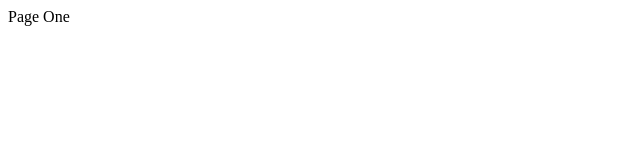
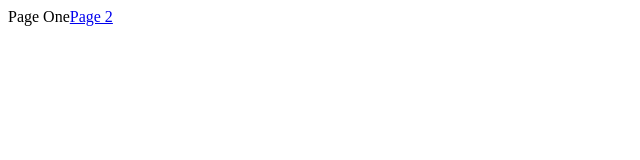
Before and after one commit to laslomcd/streams, a React (Create React App) app: page / in a window 1280 px wide. Shown: the top 160 px of the page, without its empty margins (0-640 px from the left). Built offline with nearby package versions, Linux system fonts and the light colour scheme.

Commit message:
learning react router

```diff
--- a/src/components/App.js
+++ b/src/components/App.js
@@ -2,7 +2,12 @@ import React from "react";
 import { Route, BrowserRouter } from "react-router-dom";
 
 const PageOne = () => {
-	return <div>Page One</div>;
+	return (
+		<div>
+			Page One
+			<a href="/pagetwo">Page 2</a>
+		</div>
+	);
 };
 
 const PageTwo = () => {
```
